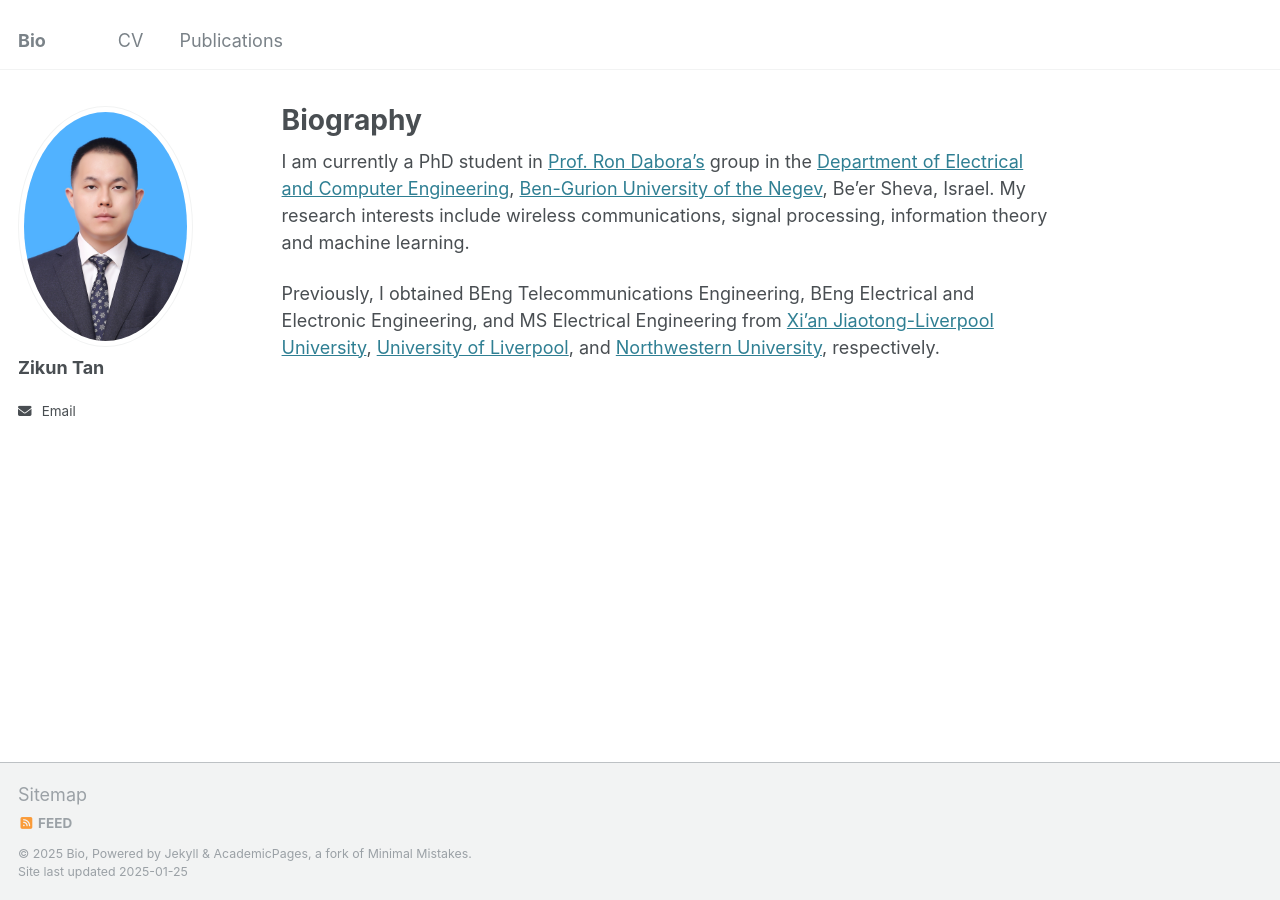
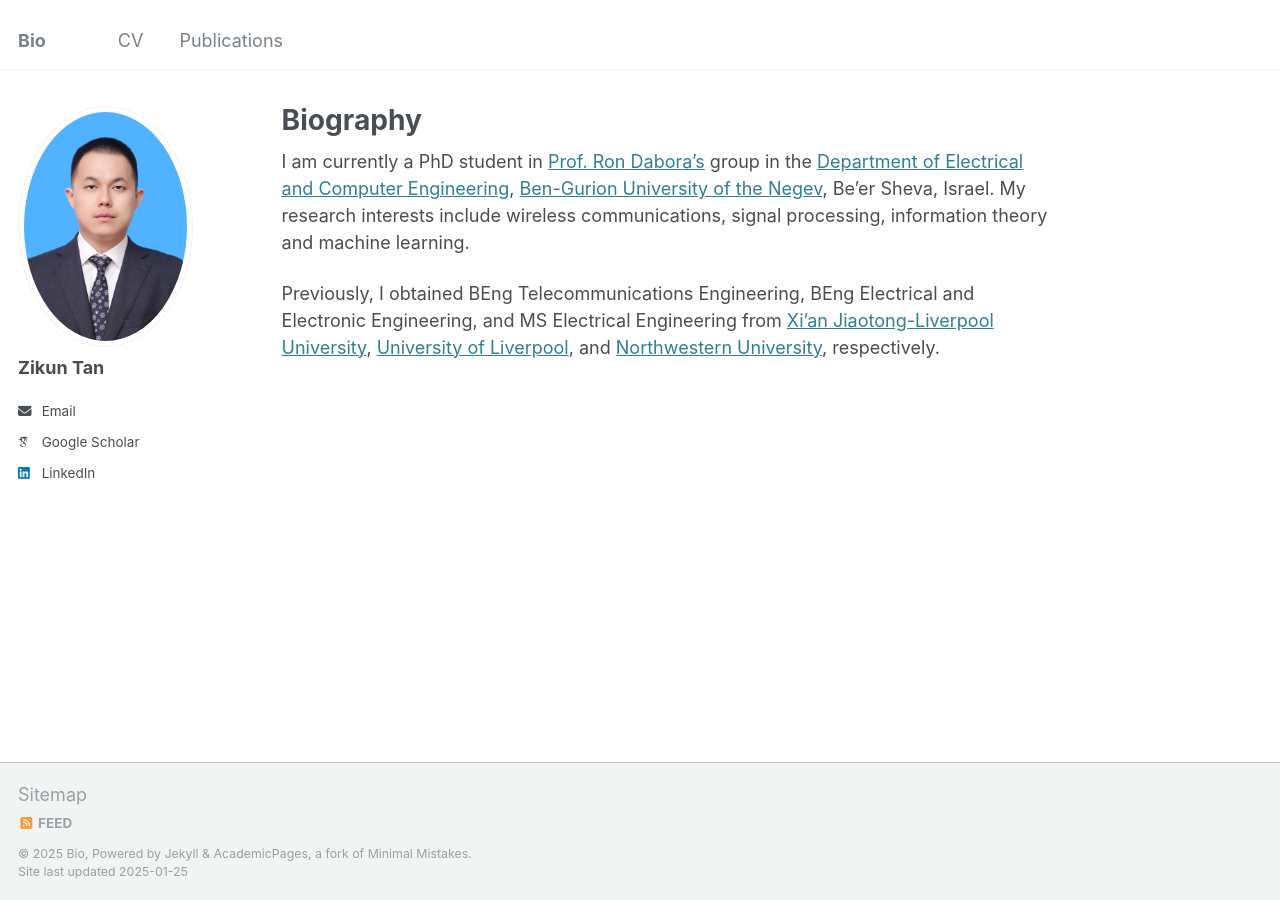
Before and after one commit to ZikunTan/zikuntan.github.io, a Jekyll site: the page built from _pages/about.md, in a window 1280 px wide. Built offline with Jekyll 4.4.1, drawn with Linux system fonts in a browser that asks for light colours; some web fonts are replaced; some of the changed lines change nothing that is shown.

Commit message:
Update _config.yml

```diff
--- a/_config.yml
+++ b/_config.yml
@@ -29,14 +29,13 @@ author:
   employer         : # "Ben-Gurion University of the Negev"
   uri              : # URL
   email            : "tanziku@post.bgu.ac.il"
-  cv               : "personal_curriculum_vitae_zikuntan_jan202024.pdf"
+  CV               : "personal_curriculum_vitae_zikuntan_jan202024.pdf"
 
   # Academic websites
   # arxiv            : # URL - Update with the correct link to your profile
-  # linkedin         : "www.linkedin.com/in/zikun-tan-225806151"
-  # googlescholar    : "https://scholar.google.com/citations?user=smHJO2MAAAAJ&hl=en"
+  linkedin         : "www.linkedin.com/in/zikun-tan-225806151"
+  googlescholar    : "https://scholar.google.com/citations?user=smHJO2MAAAAJ&hl=en"
   # researchgate     : "https://www.researchgate.net/profile/Zikun-Tan"
-  # ieeexplore       : "https://ieeexplore.ieee.org/author/37088970671"
   # orcid            : "https://orcid.org/my-orcid?orcid=0009-0000-8969-7622"
   # github           : "https://github.com/ZikunTan"
   # twitter          : ZikunTan # "https://x.com/ZikunTan"
```
